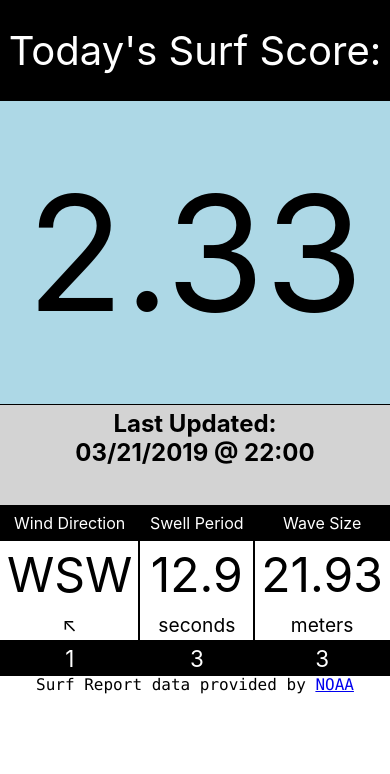
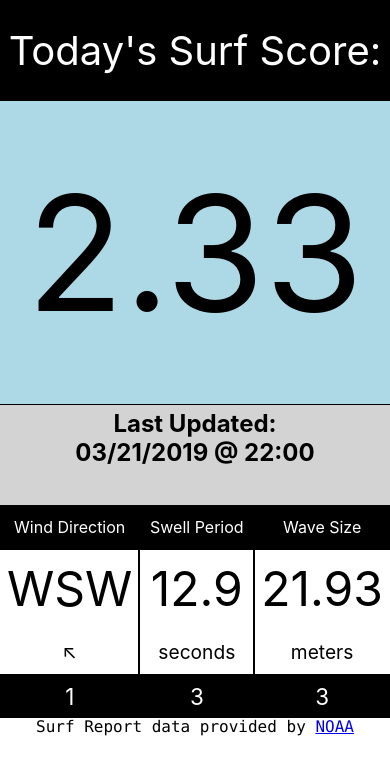
Before and after one commit to Landonwilson1/surf-report, a React (Create React App) app: page / in a window 390 px wide. Shown: the top 774 px of the page. Built offline with nearby package versions, Linux system fonts and the light colour scheme; no server answers.

Commit message:
Increase data <div> height to 25vh for clearer view on mobile.

```diff
--- a/src/components/SurfReport.css
+++ b/src/components/SurfReport.css
@@ -6,7 +6,7 @@ html, body, p {
 .wrapper {
   display: grid;
   grid-template-columns: repeat(3, 1fr);
-  grid-template-rows: 60vh 20vh;
+  grid-template-rows: 60vh 25vh;
   justify-items: center;
   align-items: center;
   max-width: 800px;
```
